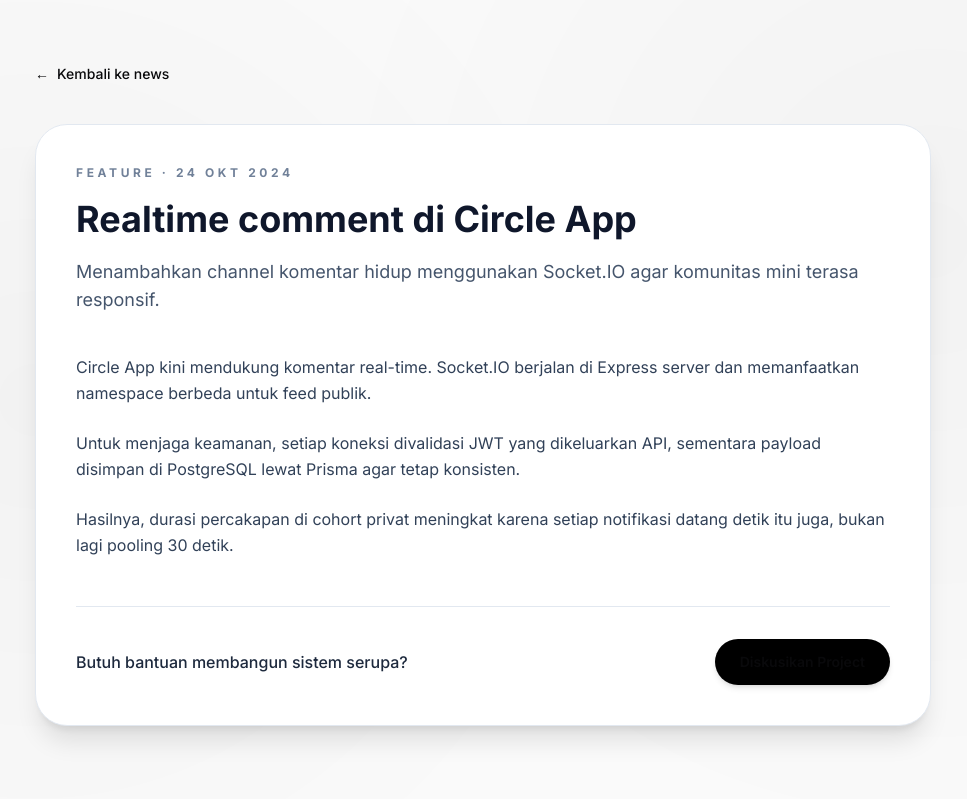
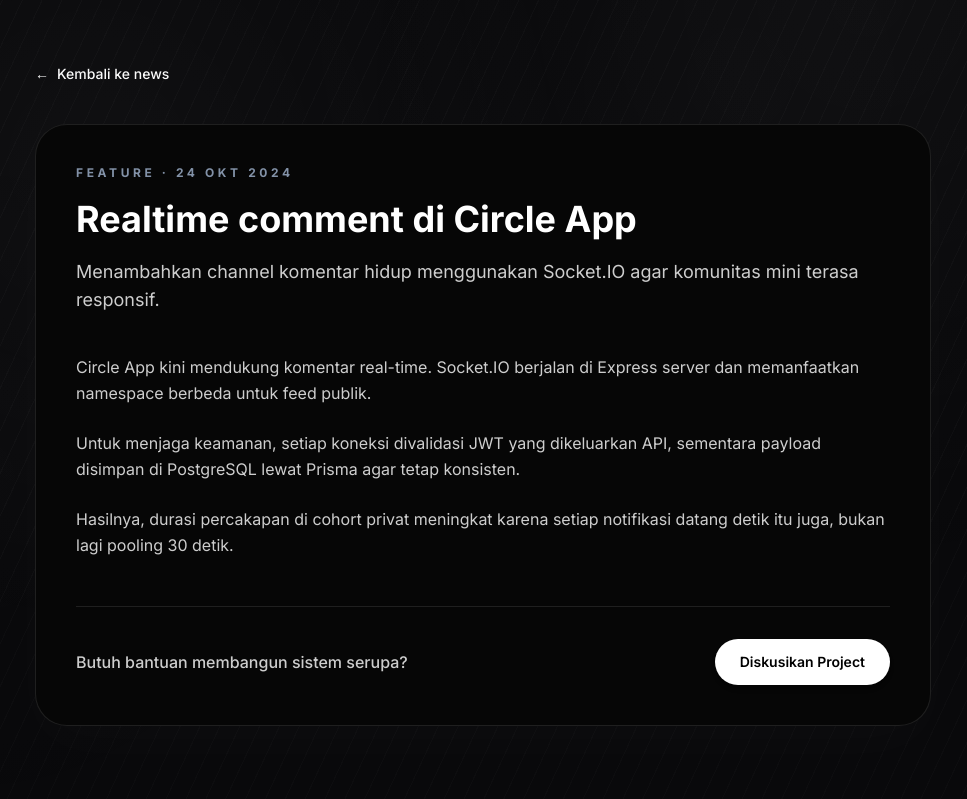
Before and after one commit to Adik-soleh/irsyad, a Next.js app: page /news/circle-realtime-update in a window 1280 px wide. Shown: the top 799 px of the page, without its empty margins (157-1124 px from the left). Built offline with nearby package versions, Linux system fonts and the light colour scheme.

Commit message:
fix: default theme to dark mode in ThemeProvider

```diff
--- a/src/components/providers/ThemeProvider.tsx
+++ b/src/components/providers/ThemeProvider.tsx
@@ -17,7 +17,7 @@ const getInitialTheme = (): Theme => {
   const stored = window.localStorage.getItem("adisoleh-theme") as Theme | null;
   if (stored) return stored;
   const prefersDark = window.matchMedia && window.matchMedia("(prefers-color-scheme: dark)").matches;
-  return prefersDark ? "dark" : "light";
+  return "dark";
 };
 
 export function ThemeProvider({ children }: { children: React.ReactNode }) {
```
